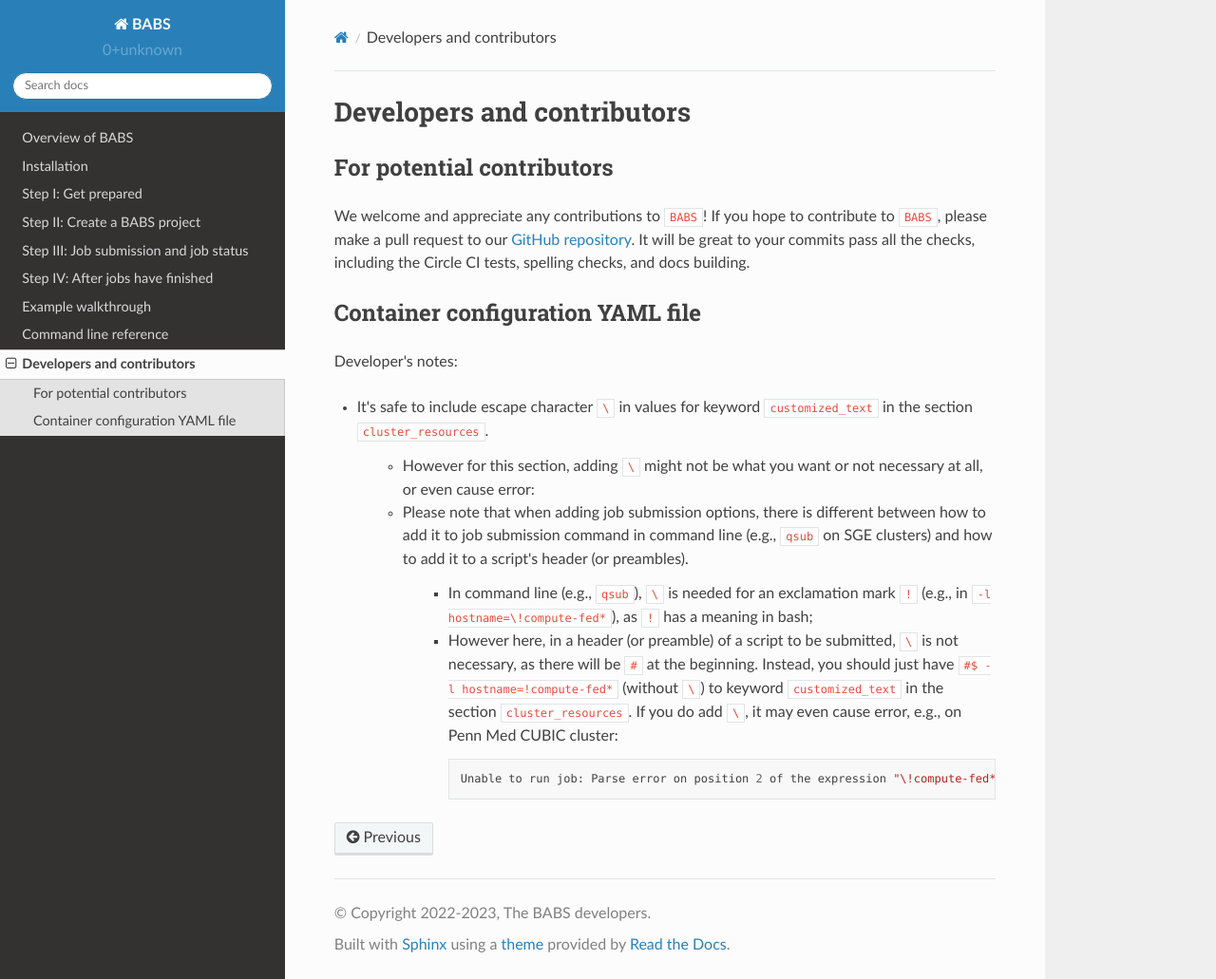
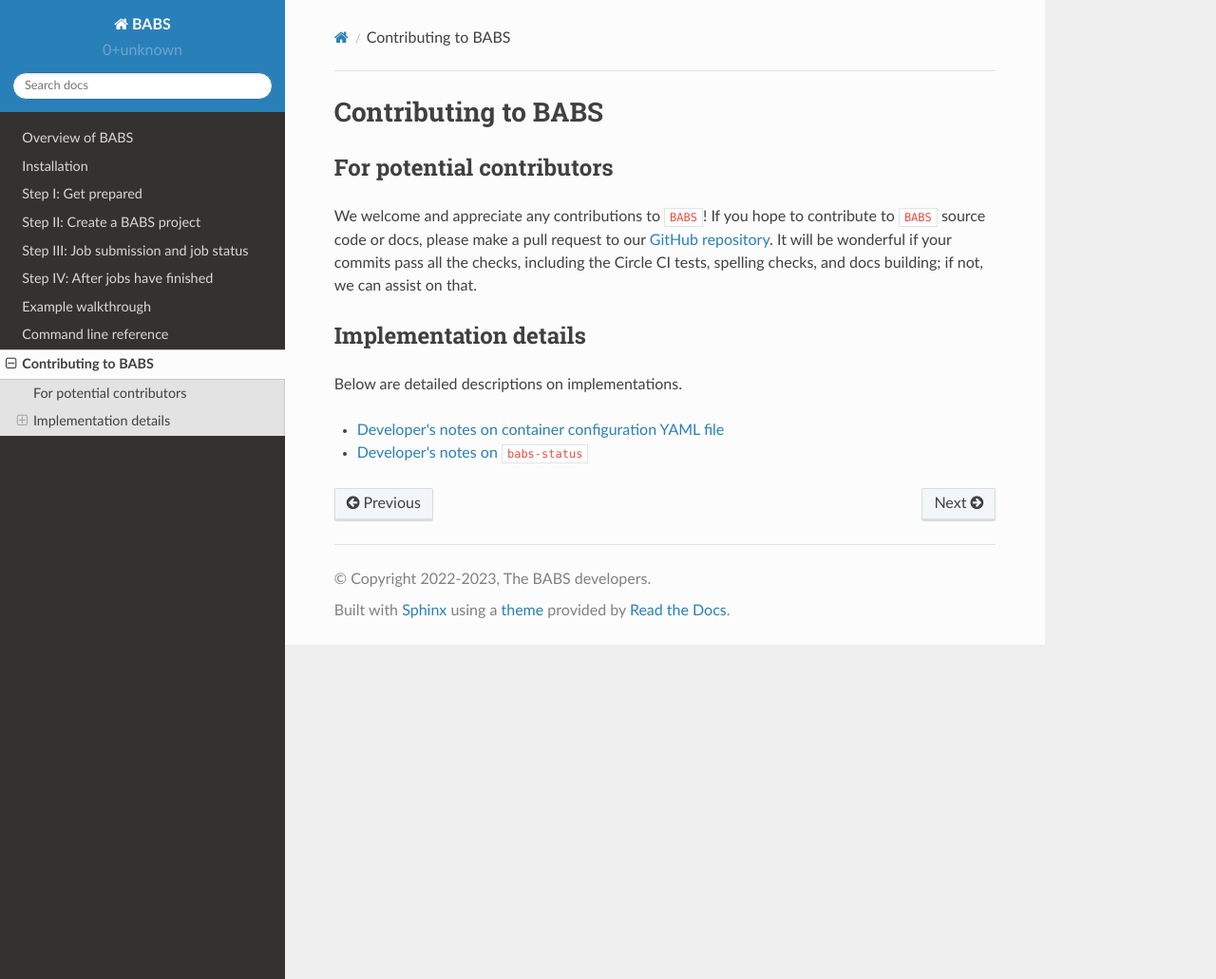
Before and after one commit to PennLINC/babs, a Sphinx documentation site: the page built from docs/source/developer.rst, in a window 1280 px wide and 1031 px high. Shown: the whole window at 95% size. Built offline with Sphinx 7.4.7 and the Read the Docs theme 2.0.0, drawn with Linux system fonts in a browser that asks for light colours.

Commit message:
re-organize developer.rst; start moving contents from docs_developer.md to rst

```diff
--- a/docs/source/developer.rst
+++ b/docs/source/developer.rst
@@ -1,43 +1,25 @@
 *****************************
-Developers and contributors
+Contributing to BABS
 *****************************
 
 ============================
 For potential contributors
 ============================
 We welcome and appreciate any contributions to ``BABS``!
-If you hope to contribute to ``BABS``, please make a pull request to
+If you hope to contribute to ``BABS`` source code or docs, please make a pull request to
 our `GitHub repository <https://github.com/PennLINC/babs>`_.
-It will be great to your commits pass all the checks,
-including the Circle CI tests, spelling checks, and docs building.
+It will be wonderful if your commits pass all the checks,
+including the Circle CI tests, spelling checks, and docs building;
+if not, we can assist on that.
 
-===================================
-Container configuration YAML file
-===================================
-.. # currently we only support the option of "singularity_run"
-.. # In the future, we might:
-..     # Priority: cli_call > singularity_run > cli_options
-..         # If anything provided at higher level, the lower levels will be ignored.
+============================
+Implementation details
+============================
 
-Developer's notes:
+Below are detailed descriptions on implementations.
 
-* It's safe to include escape character ``\`` in values for keyword ``customized_text``
-  in the section ``cluster_resources``.
+.. toctree::
+   :maxdepth: 1
 
-    * However for this section,
-      adding ``\`` might not be what you want or not necessary at all, or even cause error:
-    * Please note that when adding job submission options,
-      there is different between how to add it to job submission command in command line
-      (e.g., ``qsub`` on SGE clusters)
-      and how to add it to a script's header (or preambles).
-
-        * In command line (e.g., ``qsub``),
-          ``\`` is needed for an exclamation mark ``!`` (e.g., in ``-l hostname=\!compute-fed*``),
-          as ``!`` has a meaning in bash;
-        * However here, in a header (or preamble) of a script to be submitted,
-          ``\`` is not necessary, as there will be ``#`` at the beginning.
-          Instead, you should just have ``#$ -l hostname=!compute-fed*`` (without ``\``) to keyword ``customized_text``
-          in the section ``cluster_resources``. If you do add ``\``, it may even cause error,
-          e.g., on Penn Med CUBIC cluster::
-
-            Unable to run job: Parse error on position 2 of the expression "\!compute-fed*"
+   developer_config_yaml_file
+   developer_babs_status
```
Also changed, not shown: docs/source/developer_babs_status.rst (added, +69 -0 lines), docs/source/developer_config_yaml_file.rst (added, +30 -0 lines).
